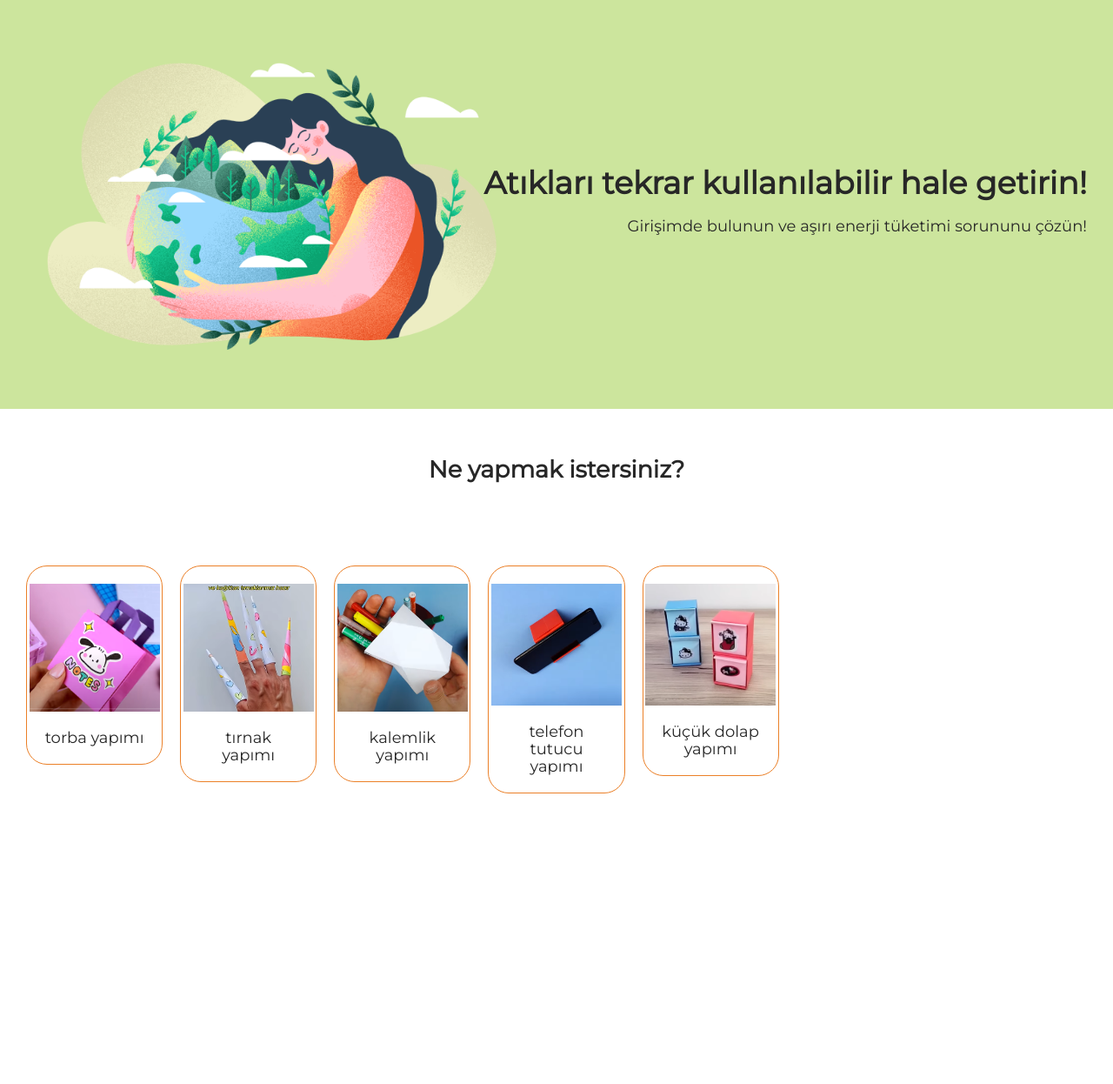
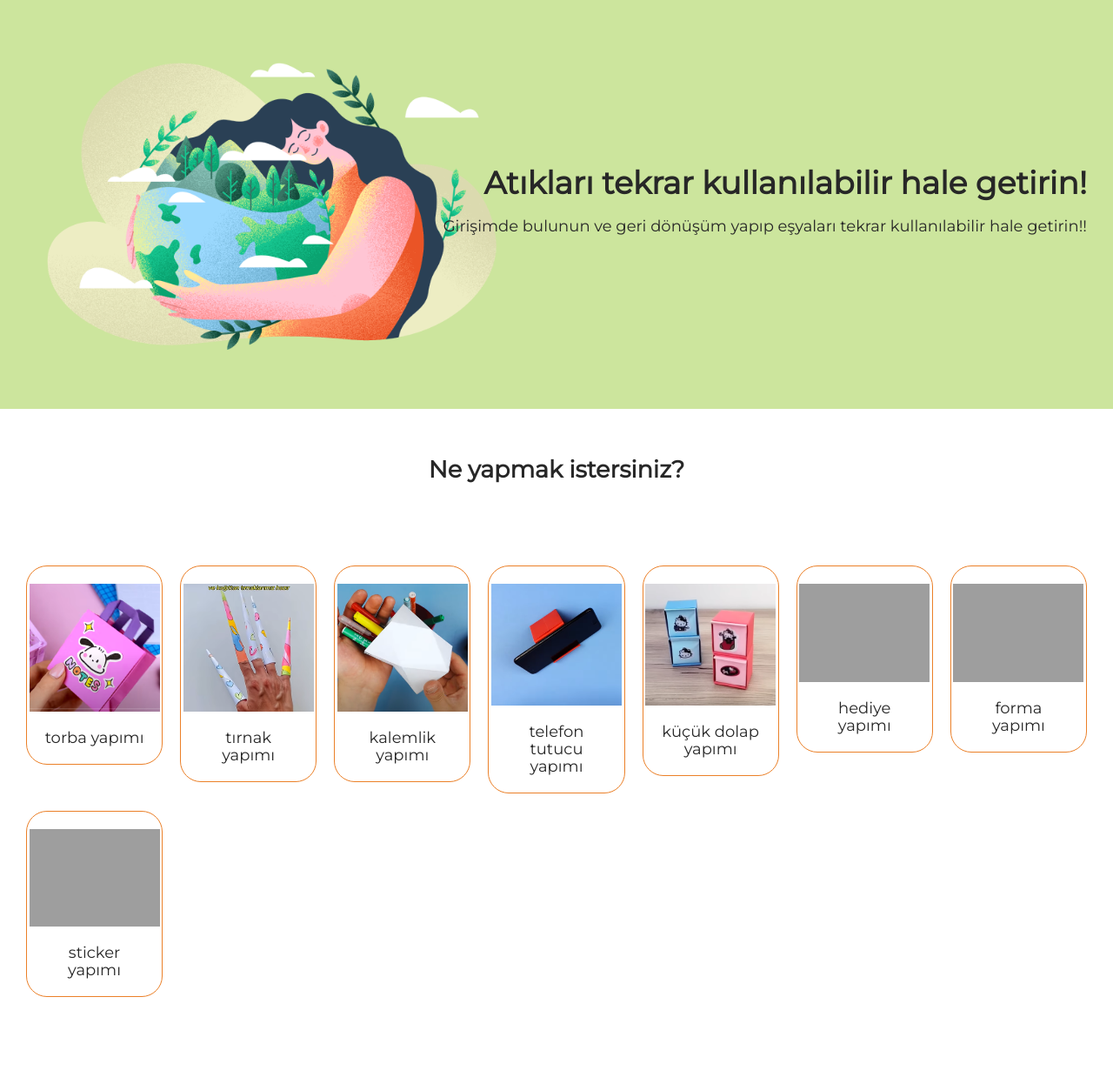
Before and after one commit to nevoss18/M3L3-main, a Flask app: page /atik_turu/kagit in a window 1280 px wide. Shown: the whole page at 87% size. Before the commit the page ends 912 px from the top, so only its background shows below. Run offline with Flask 3, Linux system fonts and the light colour scheme; grey boxes are pictures that could not be loaded.

Commit message:
Update kagit.html

```diff
--- a/templates/kagit.html
+++ b/templates/kagit.html
@@ -8,13 +8,13 @@
   >
   <meta http-equiv="X-UA-Compatible" content="ie=edge">
   <link rel="stylesheet" href="../static/css/style.css">
-  <title>Akıllı evler için enerji verimlilik hesaplayıcısı</title>
+  <title>Atıkları tekrar kullanılabilir hale getirin!</title>
 </head>
 <body>
   <header class="header">
     <div class="header__text">
       <h1>Atıkları tekrar kullanılabilir hale getirin!</h1>
-      <p>Girişimde bulunun ve aşırı enerji tüketimi sorununu çözün!</p>
+      <p>Girişimde bulunun ve geri dönüşüm yapıp eşyaları tekrar kullanılabilir hale getirin!!</p>
     </div>
   </header>
   <main>
@@ -47,6 +47,21 @@
           <img class="item__img" src="../static/img/kucukdolap.png" alt="light">
           <span>küçük dolap yapımı</span></a>
       </li>
+      <li class="list__item">
+        <a href="https://youtube.com/shorts/CWWaqVlFQUs?si=M61BvohgxDjKGd-c">
+          <img class="item__img" src="../static/img/hediye.png" alt="light">
+          <span>hediye yapımı</span></a>
+      </li>
+      <li class="list__item">
+        <a href="https://youtube.com/shorts/neGnd66ZHeE?si=zwBYAiHx-x_E2XZu">
+          <img class="item__img" src="../static/img/kgtforma.png" alt="light">
+          <span>forma yapımı</span></a>
+      </li>
+      <li class="list__item">
+        <a href="https://youtube.com/shorts/89b_8ssFSus?si=n7PoLVpeVjd8tYGJ">
+          <img class="item__img" src="../static/img/sticker.png" alt="light">
+          <span>sticker yapımı</span></a>
+      </li>
     </ul>
     {% endblock %}
   </main>
```
